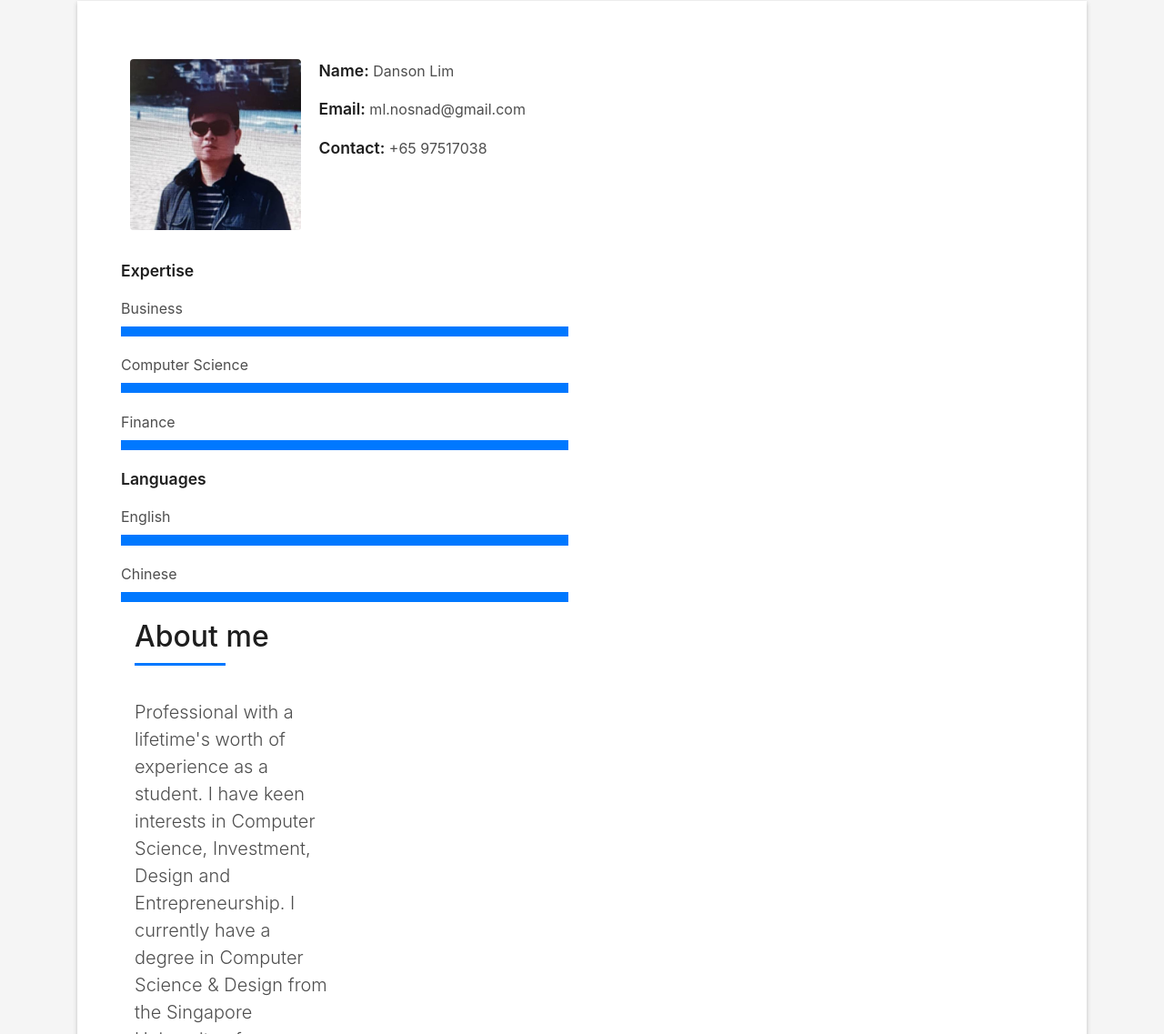
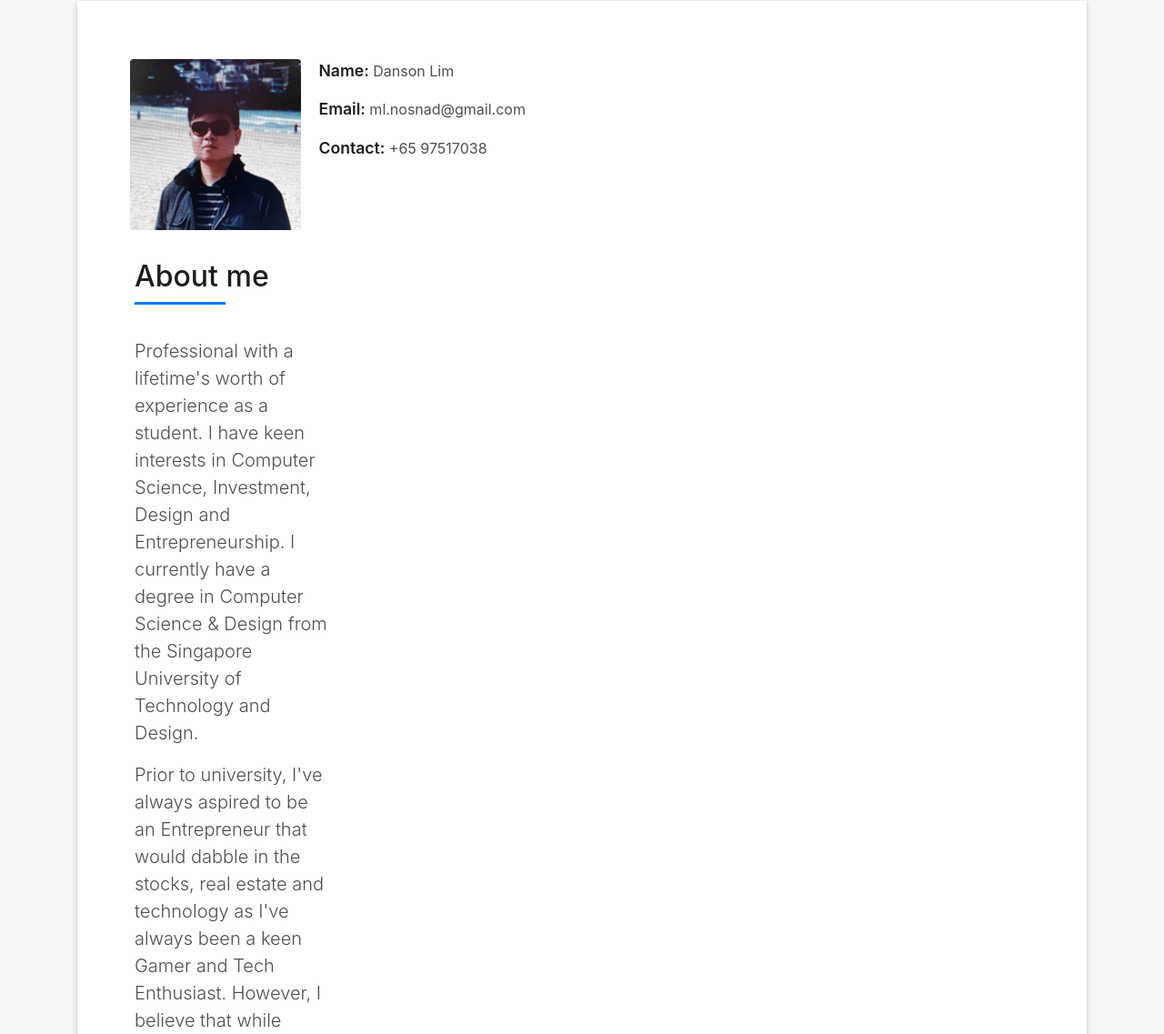
Before and after one commit to Milnosnad/Milnosnad.github.io, a plain HTML site: page index.html in a window 1280 px wide. Shown: the part 863-2000 px from the top of the page at 91% size. Drawn offline with Linux system fonts and the light colour scheme; files whose address does not match are found by name.

Commit message:
Update index.html

```diff
--- a/index.html
+++ b/index.html
@@ -104,35 +104,6 @@
                     </div>
                   </div>
                 </div>
-                <div class="skill-mf">
-                  <p class="title-s">Expertise</p>
-                  <span>Business</span> <span class="pull-right"></span>
-                  <div class="progress">
-                    <div class="progress-bar" role="progressbar" style="width: 100%;" aria-valuenow="100" aria-valuemin="0"
-                      aria-valuemax="100"></div>
-                  </div>
-                  <span>Computer Science</span> <span class="pull-right"></span>
-                  <div class="progress">
-                    <div class="progress-bar" role="progressbar" style="width: 100%" aria-valuenow="100" aria-valuemin="0"
-                      aria-valuemax="100"></div>
-                  </div>
-                  <span>Finance</span> <span class="pull-right"></span>
-                  <div class="progress">
-                    <div class="progress-bar" role="progressbar" style="width: 100%" aria-valuenow="100" aria-valuemin="0"
-                      aria-valuemax="100"></div>
-                  </div>
-                  <p class="title-s">Languages</p>
-                  <span>English</span> <span class="pull-right"></span>
-                  <div class="progress">
-                    <div class="progress-bar" role="progressbar" style="width: 100%;" aria-valuenow="100" aria-valuemin="0"
-                      aria-valuemax="100"></div>
-                  </div>
-                  <span>Chinese</span> <span class="pull-right"></span>
-                  <div class="progress">
-                    <div class="progress-bar" role="progressbar" style="width: 100%" aria-valuenow="100" aria-valuemin="0"
-                      aria-valuemax="100"></div>
-                </div>
-              </div>
               <div class="col-md-6">
                 <div class="about-me pt-4 pt-md-0">
                   <div class="title-box-2">
```
